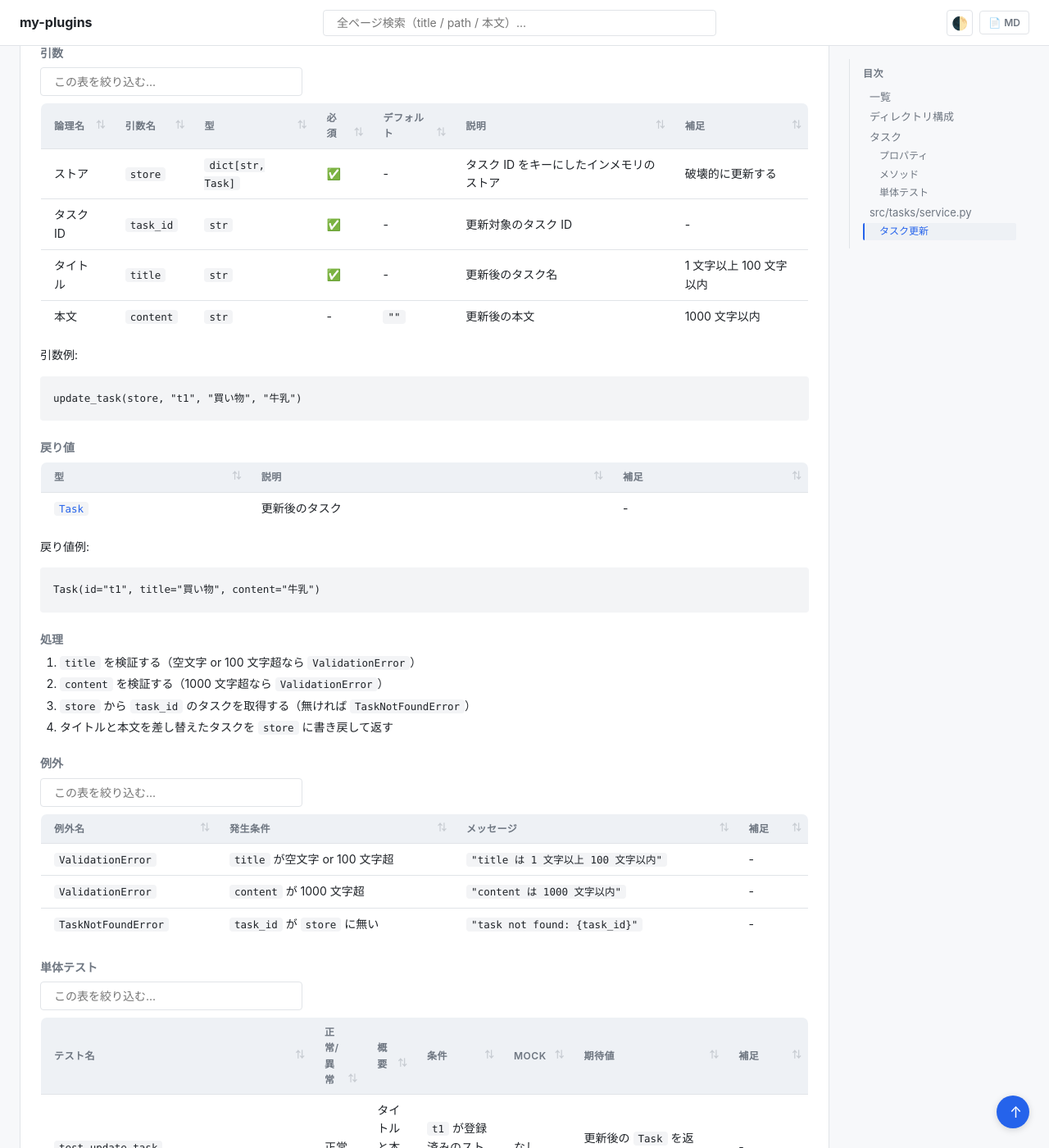
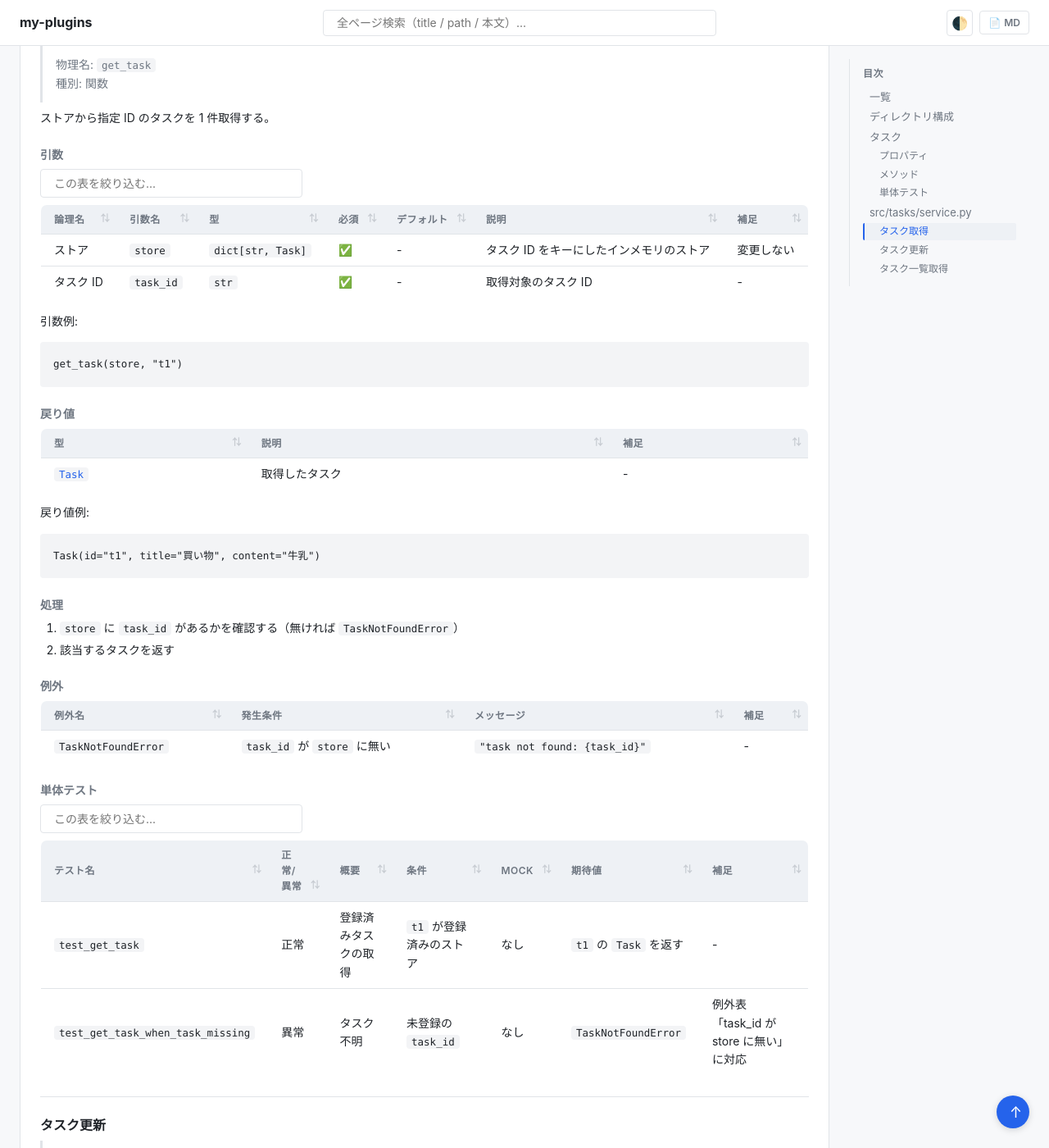
Before and after one commit to shuhei1101/ai-monitor-e2e, a Jekyll site: the page built from docs/wiki/設計図/モジュール構成/バックエンド/タスク.py.md, in a window 1280 px wide and 1400 px high, scrolled down 1540 px. Shown: the whole window at 82% size. Built offline with Jekyll 4.4.1, drawn with Linux system fonts in a browser that asks for light colours; our own code applies the rules of GitHub Pages for plain Markdown files; some of the changed text lies outside the part shown.

Commit message:
モジュール構成にタスク取得とタスク一覧取得を追加
Co-Authored-By: Claude Opus 5 <noreply@anthropic.com>

````diff
--- a/docs/wiki/設計図/モジュール構成/バックエンド/タスク.py.md
+++ b/docs/wiki/設計図/モジュール構成/バックエンド/タスク.py.md
@@ -11,7 +11,9 @@ template_version: 1.1.0
 | ユースケース | 役割 | コンテナ | 種別 | 名前 | 概要 | 補足 |
 | --- | --- | --- | --- | --- | --- | --- |
 | 共通 | ドメインモデル | `src/tasks/models.py` | データモデル | [`Task`](#タスク) | タスク 1 件 | frozen dataclass |
+| 共通 | サービス | `src/tasks/service.py` | 関数 | [`get_task`](#タスク取得) | ストアからタスクを 1 件取得する | 未登録なら `TaskNotFoundError` |
 | タスク編集 | サービス | `src/tasks/service.py` | 関数 | [`update_task`](#タスク更新) | タスクのタイトルと本文を更新する | - |
+| タスク編集 | サービス | `src/tasks/service.py` | 関数 | [`list_tasks`](#タスク一覧取得) | ストアのタスクを一覧で返す | 編集結果の一覧反映に使う |
 
 ## ディレクトリ構成
 
@@ -49,6 +51,57 @@ src/tasks/
 > 種別: ファイル
 
 タスクのドメインロジックを束ねる関数ファイル。
+
+---
+
+### タスク取得
+> 物理名: `get_task`<br>
+> 種別: 関数
+
+ストアから指定 ID のタスクを 1 件取得する。
+
+#### 引数
+
+| 論理名 | 引数名 | 型 | 必須 | デフォルト | 説明 | 補足 |
+| --- | --- | --- | --- | --- | --- | --- |
+| ストア | `store` | `dict[str, Task]` | ✅ | - | タスク ID をキーにしたインメモリのストア | 変更しない |
+| タスク ID | `task_id` | `str` | ✅ | - | 取得対象のタスク ID | - |
+
+引数例:
+
+```python
+get_task(store, "t1")
+```
+
+#### 戻り値
+
+| 型 | 説明 | 補足 |
+| --- | --- | --- |
+| [`Task`](#タスク) | 取得したタスク | - |
+
+戻り値例:
+
+```python
+Task(id="t1", title="買い物", content="牛乳")
+```
+
+#### 処理
+
+1. `store` に `task_id` があるかを確認する（無ければ `TaskNotFoundError`）
+2. 該当するタスクを返す
+
+#### 例外
+
+| 例外名 | 発生条件 | メッセージ | 補足 |
+| --- | --- | --- | --- |
+| `TaskNotFoundError` | `task_id` が `store` に無い | `"task not found: {task_id}"` | - |
+
+#### 単体テスト
+
+| テスト名 | 正常/異常 | 概要 | 条件 | Mock | 期待値 | 補足 |
+| --- | --- | --- | --- | --- | --- | --- |
+| `test_get_task` | 正常 | 登録済みタスクの取得 | `t1` が登録済みのストア | なし | `t1` の `Task` を返す | - |
+| `test_get_task_when_task_missing` | 異常 | タスク不明 | 未登録の `task_id` | なし | `TaskNotFoundError` | 例外表「task_id が store に無い」に対応 |
 
 ---
 
@@ -89,7 +142,7 @@ Task(id="t1", title="買い物", content="牛乳")
 
 1. `title` を検証する（空文字 or 100 文字超なら `ValidationError`）
 2. `content` を検証する（1000 文字超なら `ValidationError`）
-3. `store` から `task_id` のタスクを取得する（無ければ `TaskNotFoundError`）
+3. [`get_task`](#タスク取得) で `store` から `task_id` のタスクを取得する（無ければ `TaskNotFoundError`）
 4. タイトルと本文を差し替えたタスクを `store` に書き戻して返す
 
 #### 例外
@@ -110,3 +163,50 @@ Task(id="t1", title="買い物", content="牛乳")
 | `test_update_task_when_title_too_long` | 異常 | タイトルが長すぎる | `title` が 101 文字 | なし | `ValidationError` | 同上 |
 | `test_update_task_when_content_too_long` | 異常 | 本文が長すぎる | `content` が 1001 文字 | なし | `ValidationError` | 例外表「content が 1000 文字超」に対応 |
 | `test_update_task_when_task_missing` | 異常 | タスク不明 | 未登録の `task_id` | なし | `TaskNotFoundError`・ストアは不変 | 例外表「task_id が store に無い」に対応 |
+
+---
+
+### タスク一覧取得
+> 物理名: `list_tasks`<br>
+> 種別: 関数
+
+ストアに登録されているタスクを一覧で返す。
+
+#### 引数
+
+| 論理名 | 引数名 | 型 | 必須 | デフォルト | 説明 | 補足 |
+| --- | --- | --- | --- | --- | --- | --- |
+| ストア | `store` | `dict[str, Task]` | ✅ | - | タスク ID をキーにしたインメモリのストア | 変更しない |
+
+引数例:
+
+```python
+list_tasks(store)
+```
+
+#### 戻り値
+
+| 型 | 説明 | 補足 |
+| --- | --- | --- |
+| `list[Task]` | ストアのタスク一覧 | ストアへの登録順で並ぶ |
+
+戻り値例:
+
+```python
+[Task(id="t1", title="買い物", content="牛乳")]
+```
+
+#### 処理
+
+1. `store` の値を登録順のまま `list` にして返す
+
+#### 例外
+
+なし
+
+#### 単体テスト
+
+| テスト名 | 正常/異常 | 概要 | 条件 | Mock | 期待値 | 補足 |
+| --- | --- | --- | --- | --- | --- | --- |
+| `test_list_tasks` | 正常 | 登録済みタスクの一覧 | `t1` と `t2` を登録済みのストア | なし | 登録順に `t1`・`t2` の `Task` が並ぶ | 並び順の分岐 |
+| `test_list_tasks_when_store_empty` | 正常 | 空のストア | 空のストア | なし | 空の `list` を返す | 境界値 |
````
Also changed, not shown: other parts of docs/wiki/設計図/モジュール構成/バックエンド/タスク.py.md (+1 -1 lines).
